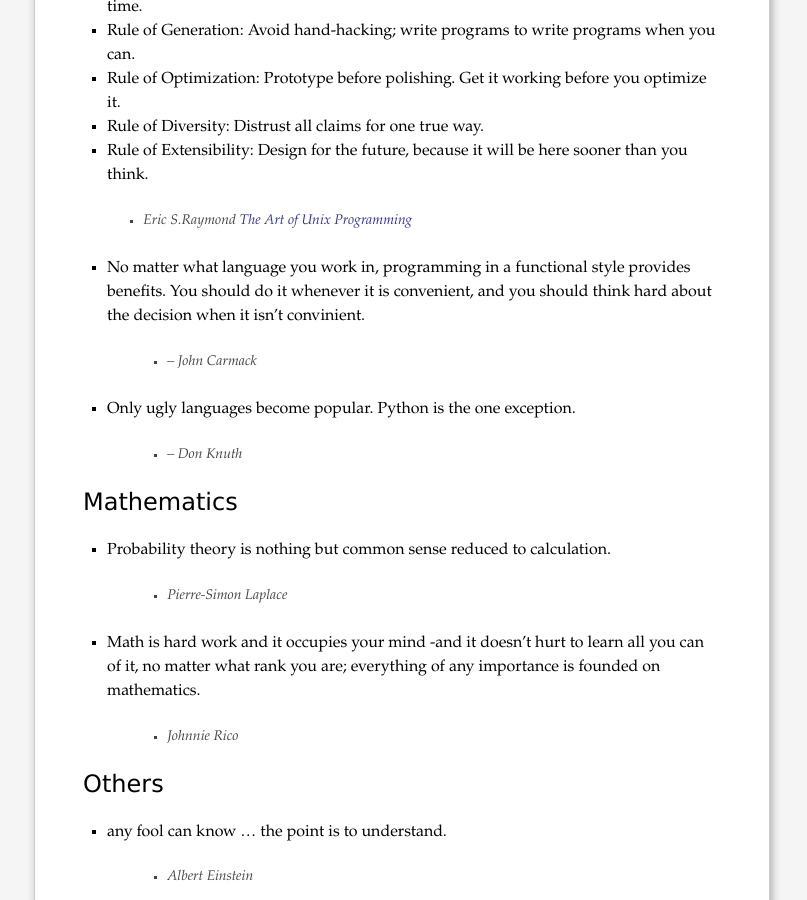
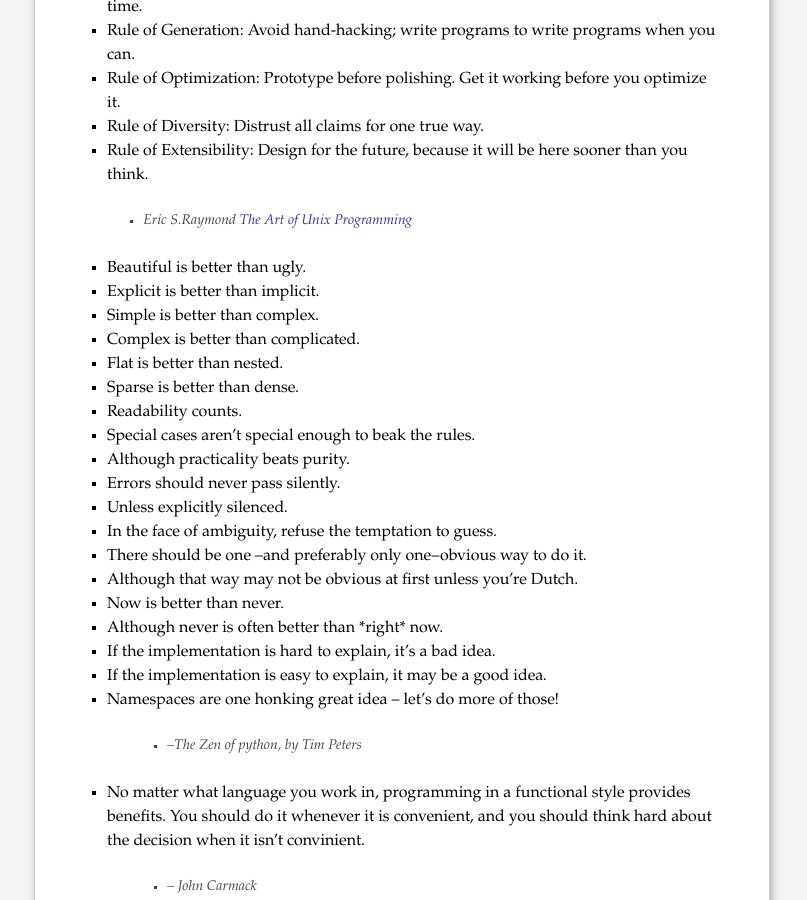
Before and after one commit to stephenLee/stephenlee.github.com, a Jekyll site: the page built from notes/quotes/index.markdown, in a window 1280 px wide and 900 px high, scrolled down 532 px. Shown: the whole window, without its empty margins (238-1045 px from the left). Built offline with Jekyll 4.4.1, drawn with Linux system fonts in a browser that asks for light colours.

Commit message:
Updated notes/quotes/index.markdown

```diff
--- a/notes/quotes/index.markdown
+++ b/notes/quotes/index.markdown
@@ -26,6 +26,27 @@ layout: main
 here sooner than you think.
 
 > - *Eric S.Raymond [The Art of Unix Programming](http://www.faqs.org/docs/artu/ch01s06.html)*
+
+* Beautiful is better than ugly.
+* Explicit is better than implicit.
+* Simple is better than complex.
+* Complex is better than complicated.
+* Flat is better than nested.
+* Sparse is better than dense.
+* Readability counts.
+* Special cases aren't special enough to beak the rules.
+* Although practicality beats purity.
+* Errors should never pass silently.
+* Unless explicitly silenced.
+* In the face of ambiguity, refuse the temptation to guess.
+* There should be one --and preferably only one--obvious way to do it.
+* Although that way may not be obvious at first unless you're Dutch.
+* Now is better than never.
+* Although never is often better than \*right\* now.
+* If the implementation is hard to explain, it's a bad idea.
+* If the implementation is easy to explain, it may be a good idea.
+* Namespaces are one honking great idea -- let's do more of those!
+> - *--The Zen of python, by Tim Peters*
 
 * No matter what language you work in, programming in a functional style provides
    benefits. You should do it whenever it is convenient, and you should think hard
```
